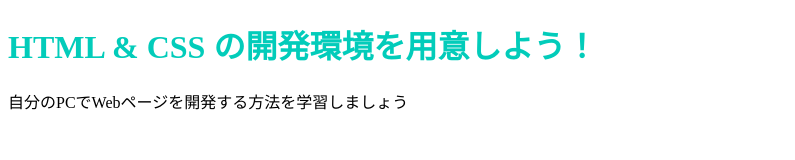
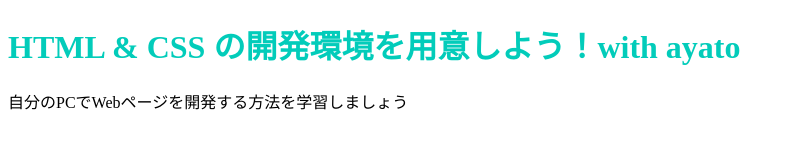
Before and after one commit to aya-gif/.github.io, a plain HTML site: page index.html in a window 1280 px wide. Shown: the whole page, without its empty margins (0-795 px from the left). Drawn offline with Linux system fonts and the light colour scheme.

Commit message:
Update index.html

```diff
--- a/index.html
+++ b/index.html
@@ -6,7 +6,7 @@
     <link rel="stylesheet" href="stylesheet.css">
   </head>
   <body>
-    <h1 class="title">HTML & CSS の開発環境を用意しよう！</h1>
+    <h1 class="title">HTML & CSS の開発環境を用意しよう！with ayato</h1>
     <p>自分のPCでWebページを開発する方法を学習しましょう</p>
 
   </body>
```
